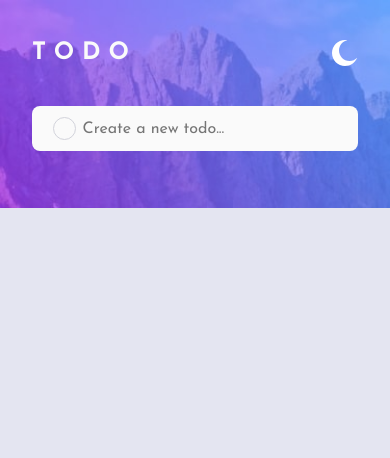
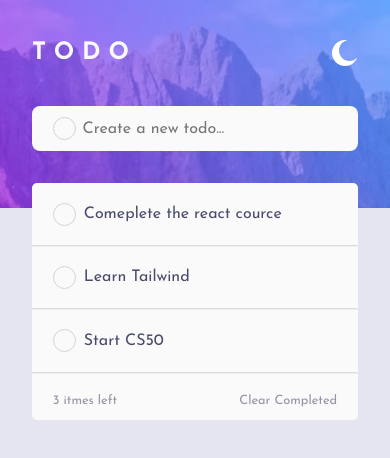
Before and after one commit to Heba-WebDev/To-Do-App, a React (Create React App) app: page / in a window 390 px wide. Shown: the top 458 px of the page. Built offline with nearby package versions, Linux system fonts and the light colour scheme.

Commit message:
added the dark-light mode switch

```diff
--- a/src/App.css
+++ b/src/App.css
@@ -11,6 +11,10 @@
 
 :root {
 
+    /*URLs*/
+    --desktop-bg: url(./assets/bg-desktop-light.jpg);
+    --mobile-bg: url(./assets/bg-mobile-light.jpg);
+
     /*Colors*/
     --app-bg: hsl(236, 33%, 92%);
     --todo-bg: hsl(0, 0%, 98%);
@@ -23,9 +27,6 @@
     --unselected-options: hsl(236, 9%, 61%);
     --selected-options: hsl(235, 19%, 35%);
 
-    /*URLs*/
-    --bg-desktop: url(./assets/bg-desktop-light.jpg);
-    --bg-mobile: url(./assets/bg-mobile-light.jpg);
 
 
     /* font-sizes */
@@ -46,6 +47,8 @@
     --todo-main-text: hsl(236, 33%, 92%);
     --todo-secondary-text: hsl(236, 9%, 61%);
     --todo-done-text: hsl(233, 11%, 84%);
+    --desktop-bg: url(./assets/bg-desktop-dark.jpg);
+    --mobile-bg: url(./assets/bg-mobile-dark.jpg);
   }
 
 @media (min-width: 35em) {
@@ -123,21 +126,3 @@ select {
 body {
   font-family: 'Josefin Sans';
 }
-
-.app {
-width: 100%;
-height: 100vh;
-background:var(--app-bg) url(./assets/bg-desktop-light.jpg) no-repeat;
-background-size: contain;
-color: var(--white);
-transition: all .5s;
-
-}
-
-@media (max-width: 35rem) {
-    .app {
-        background:var(--app-bg) url(./assets/bg-mobile-light.jpg) no-repeat;
-        width: 100vw;
-        background-size: contain;
-    }
-}
--- a/src/App.js
+++ b/src/App.js
@@ -5,10 +5,9 @@ import Todo from './Todo'
 
 function App() {
 
-  const [theme, setTheme] = React.useState('light');
 
   return (
-    <div className="app" data-theme='theme'>
+    <div className="app">
     <Todo />
     </div>
   );
--- a/src/Todo.css
+++ b/src/Todo.css
@@ -1,5 +1,25 @@
+.todo-wrapper {
+font-family: 'Josefin Sans';
+width: 100%;
+height: 100vh;
+background:var(--app-bg) var(--desktop-bg) no-repeat;
+background-size: contain;
+color: var(--white);
+transition: all .5s;
+}
 
-.todo-wrapper {
+@media (max-width: 35rem) {
+    .todo-wrapper {
+        background:var(--app-bg) var(--mobile-bg) no-repeat;
+        width: 100vw;
+        background-size: contain;
+    }
+}
+
+
+
+
+.todo-wrapper > * {
     max-width: 600px;
     margin: 0 auto;
     padding: 0 2rem;
@@ -7,7 +27,7 @@
 
 
 .navbar {
-padding: 2.5rem 0;
+padding: 2.5rem 2rem;
 display: flex;
 align-items: center;
 justify-content: space-between;
@@ -16,6 +36,10 @@ justify-content: space-between;
 .navbar > h1 {
     font-weight: 700;
     font-size: 1.5rem;
+}
+
+.icon {
+    transition: all .5s;
 }
 
 .create-wrapper {
@@ -50,3 +74,49 @@ input:focus {
     border: 0;
     outline: 0;
 }
+
+.todo-list-wrapper {
+    margin-top: 2rem;
+    padding-top: 0.5rem;
+    background-color: var(--todo-bg);
+    border-radius: 5px;
+}
+
+@media (max-width:320px) {
+  .todo-list-wrapper {
+        padding: 0.7rem 0.8rem;
+     }
+ }
+
+ .list-cricle {
+    width: 23px;
+    height: 23px;
+    border-radius: 50%;
+    border: hsl(233, 11%, 84%) 1px solid;
+    background-color: var(--todo-bg);
+    margin-right: 0.5rem;
+}
+
+.text {
+    display: flex;
+    padding: 0.7rem 1.3rem;
+    align-items: center;
+    color: var(--todo-main-text);
+
+}
+
+hr {
+    width: 100%;
+    padding: 0;
+    border-bottom: 1px solid hsl(233, 11%, 84%);
+    opacity: 0.3;
+}
+
+.list-states {
+    color: var(--todo-secondary-text);
+    padding: 0.8rem 1.3rem;
+    display: flex;
+    justify-content: space-between;
+    font-weight: 200;
+    font-size: 0.8rem;
+}
--- a/src/Todo.js
+++ b/src/Todo.js
@@ -1,21 +1,25 @@
 import React, {useState} from "react";
 import './Todo.css'
 import moon from './assets/icon-moon.svg'
+import sun from './assets/icon-sun.svg'
 
 
 export default function Todo() {
+
+    let themeIcon = moon;
     const [theme, setTheme] = React.useState('light');
-    const switchTheTheme = () => {
-
-            setTheme('dark')
+    const [icon, setIcon] = React.useState(moon);
+    function switchTheTheme()  {
+            setTheme(previousState => previousState == 'light' ? 'dark' : 'light')
+            setIcon(previousIcon => previousIcon == moon ? sun : moon)
+    }
 
 
-    }
     return (
         <main className="todo-wrapper" data-theme={theme}>
          <nav className="navbar">
              <h1>T O D O</h1>
-             <img src={moon} onClick={switchTheTheme}/>
+             <img className="icon" src={icon} onClick={switchTheTheme}/>
          </nav>
 
          <div className="todo-app">
@@ -25,6 +29,46 @@ export default function Todo() {
                      <input type="text" placeholder="Create a new todo..."></input>
                  </div>
              </div>
+
+             <div className="todo-list-wrapper">
+             <div className="list">
+                 {/* first list */}
+                 <div className="text">
+                     <div className="list-cricle"></div>
+                     <div className="list-text">Comeplete the react cource</div>
+                     </div>
+                     <div className="delete"></div>
+                     <hr></hr>
+                    </div>
+
+                 {/* second list */}
+                 <div className="list">
+                     <div className="text">
+                     <div className="list-cricle"></div>
+                     <div className="list-text">Learn Tailwind</div>
+                     </div>
+                     <div className="delete"></div>
+                     <hr></hr>
+                 </div>
+
+                  {/* third list */}
+                  <div className="list">
+                     <div className="text">
+                     <div className="list-cricle"></div>
+                     <div className="list-text">Start CS50</div>
+                     </div>
+                     <div className="delete"></div>
+                     <hr></hr>
+                 </div>
+
+                 <div className="list-states">
+                    <div className="itemCount">3 itmes left</div>
+                    <div className="clear">Clear Completed</div>
+                </div>
+
+
+
+             </div>
          </div>
         </main>
     )
```
